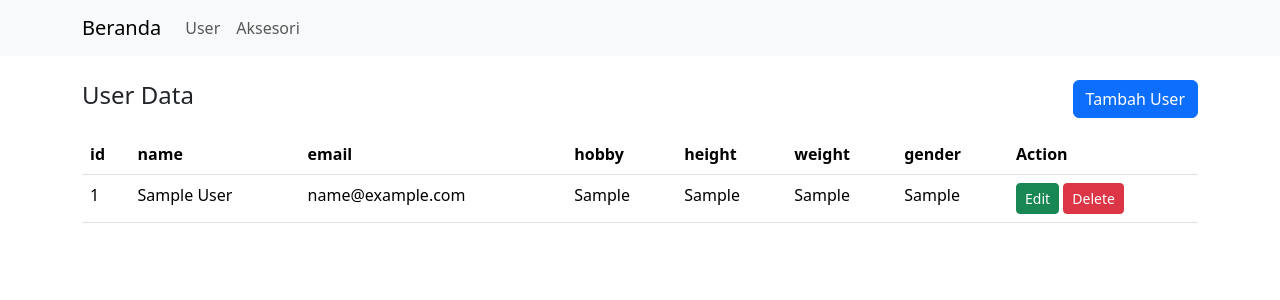
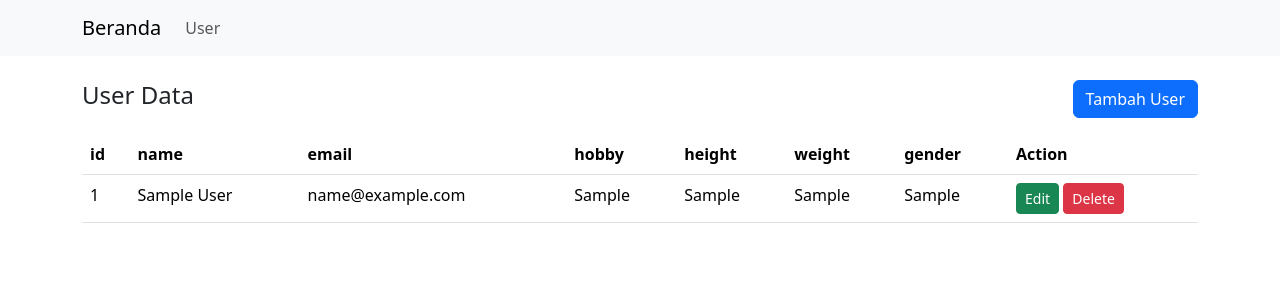
Before and after one commit to Monsieur-Lynnnn/Basik_oop, a PHP site: page /user.php in a window 1280 px wide. Shown: the top 300 px of the page. Run offline with PHP 8.4, Linux system fonts and the light colour scheme; tables that the repository leaves empty or names only in its code hold one stand-in row (values such as "Sample post").

Commit message:
remove unused page

```diff
--- a/layouts/header.php
+++ b/layouts/header.php
@@ -43,11 +43,6 @@
                             User
                         </a>
                     </li>
-                    <li class="nav-item">
-                        <a class="nav-link" aria-current="page" href="./index.php">
-                            Aksesori
-                        </a>
-                    </li>
                 </ul>
             </div>
         </div>
```
